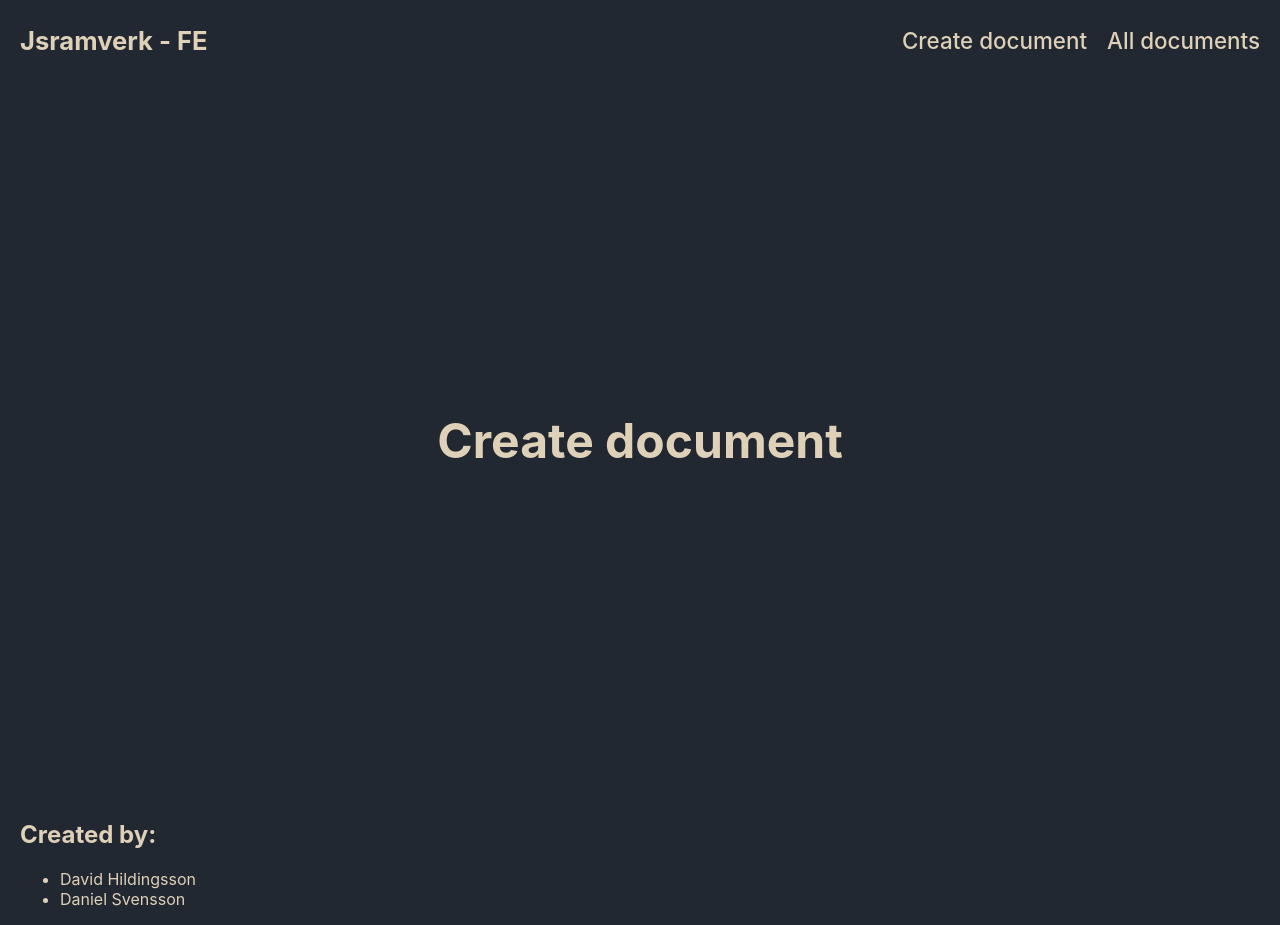
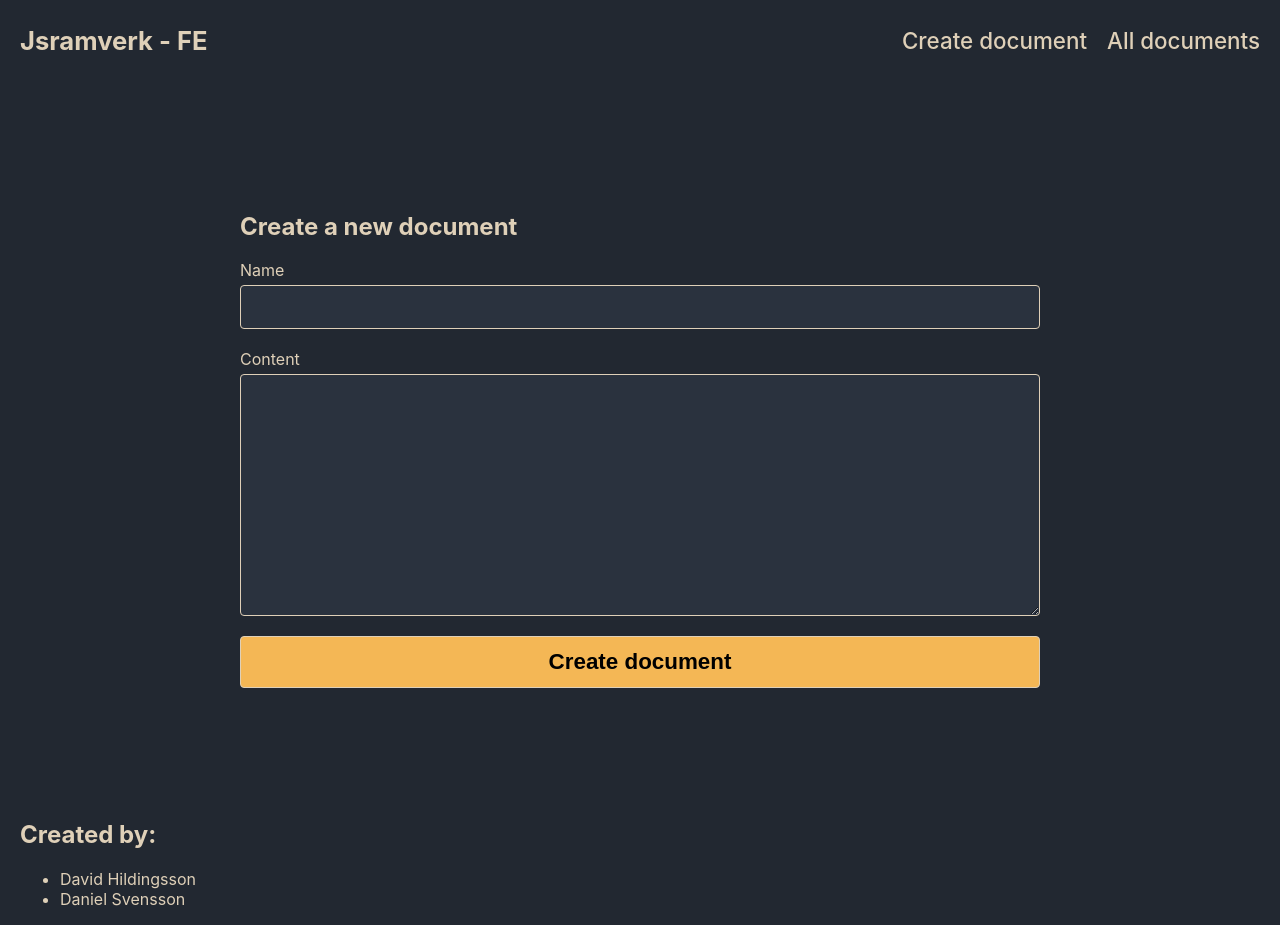
Before and after one commit to hildingen/jsramverk-fe, a React (Create React App) app: page /create-document in a window 1280 px wide. Built offline with nearby package versions, Linux system fonts and the light colour scheme.

Commit message:
feat: add create document form

```diff
--- a/src/components/navigation/Navbar.jsx
+++ b/src/components/navigation/Navbar.jsx
@@ -4,11 +4,11 @@ import '../../styles/navbar.css'
 export default function Navbar() {
   return (
     <header>
-        <a href="/" class="logo">
+        <a href="/" className="logo">
             Jsramverk - FE
         </a>
 
-        <div class="nav-links">
+        <div className="nav-links">
             <a href="/create-document">
                 Create document
             </a>
--- a/src/components/pages/Create-document.jsx
+++ b/src/components/pages/Create-document.jsx
@@ -1,10 +1,11 @@
 import React from 'react'
 import '../../styles/Home.css'
+import CreateDocumentForm from '../utils/create-document-form'
 
 export default function CreateDocuments() {
   return (
     <div className="App">
-        <h1>Create document</h1>
+        <CreateDocumentForm />
     </div>
   )
 }
--- /dev/null
+++ b/src/components/utils/create-document-form.jsx
@@ -0,0 +1,37 @@
+import React from 'react'
+import { useState } from 'react'
+import '../../styles/forms.css'
+
+export default function CreateDocumentForm() {
+
+    const [name, setName] = useState('');
+    const [content, setContent] = useState('');
+
+    function onSubmit(e) {
+        e.preventDefault();
+        console.log(`Submit form \n name:${name} \n content: ${content} `);
+
+    }
+
+    function updateNameState(e) {
+        setName(e.target.value);
+    }
+
+    function updateContentState(e) {
+        setContent(e.target.value);
+    }
+  return (
+    <div className="form-wrapper">
+        <h2>Create a new document</h2>
+        <form className="create-form" onSubmit={onSubmit}>
+            <label htmlFor='name'>Name</label>
+            <input type='text' name='name' value={name} onChange={updateNameState} />
+
+            <label htmlFor='content'>Content</label>
+            <textarea name='content' rows={10} value={content} onChange={updateContentState} />
+
+            <button type='submit'>Create document</button>
+        </form>
+    </div>
+  )
+}
--- /dev/null
+++ b/src/styles/forms.css
@@ -0,0 +1,47 @@
+.form-wrapper {
+    width: 800px;
+}
+
+.create-form {
+    width: 100%;
+    display: flex;
+    flex-direction: column;
+}
+
+.create-form input {
+    margin-bottom: 20px;
+    padding: 10px 5px;
+    font-size: 1.2rem;
+    border-radius: 4px;
+    background-color: #2a323e;
+    border: 1px solid #DFD0B8;
+    color: #DFD0B8;
+}
+
+.create-form label {
+    margin-bottom: 5px;
+}
+
+textarea {
+    margin-bottom: 20px;
+    padding: 10px 5px;
+    font-size: 1.2rem;
+    border-radius: 4px;
+    background-color: #2a323e;
+    border: 1px solid #DFD0B8;
+    color: #DFD0B8;
+}
+
+button {
+    padding: 12px 32px;
+    font-weight: bold;
+    font-size: 1.4rem;
+    background-color: #f4b755;
+    border-radius: 4px;
+    border: 1px solid #DFD0B8;
+}
+
+button:hover {
+    cursor: pointer;
+    opacity: .8;
+}
```
